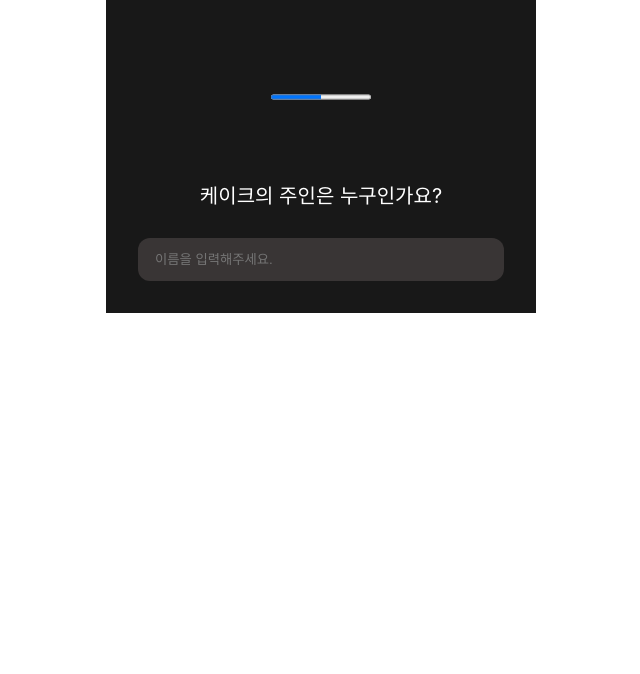
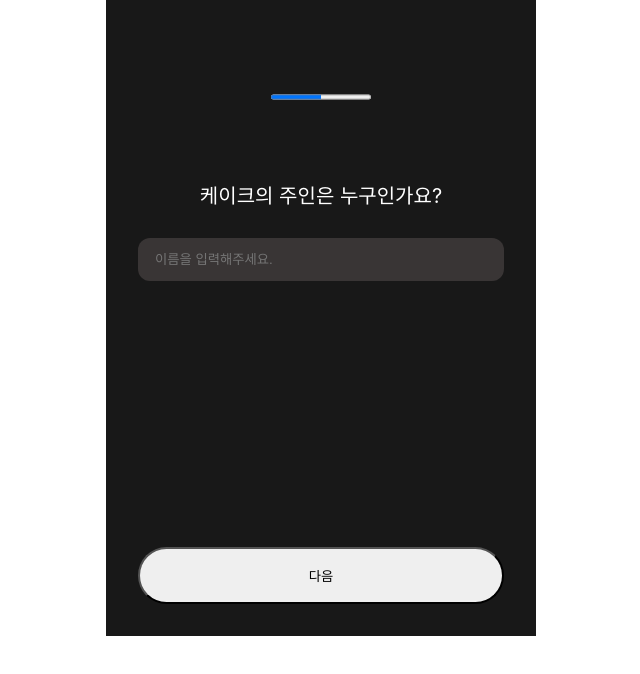
Before and after one commit to DO-SOPT-SOPKATHON-Web-1/Client, a React (Vite) app: page / in a window 1280 px wide. Shown: the top 674 px of the page, without its empty margins (319-959 px from the left). Built offline with nearby package versions, Linux system fonts and the light colour scheme; a web font is replaced by a local one.

Commit message:
design : ui 제작 중

```diff
--- a/src/pages/SignUpPage.jsx
+++ b/src/pages/SignUpPage.jsx
@@ -8,6 +8,7 @@ function SignUpPage() {
       <InputBox>
         <Input placeholder="이름을 입력해주세요." />
       </InputBox>
+      <Button>다음</Button>
     </SignUpBox>
   );
 }
@@ -33,8 +34,14 @@ const InputBox = styled.div`
 `;
 const Input = styled.input`
   padding: 1.4rem 1.7rem;
+  margin-bottom: 26.6rem;
   border-radius: 1.2rem;
   border: none;
   background-color: ${({ theme }) => theme.colors.gray09};
 `;
+const Button = styled.button`
+  padding: 1.7rem 9.5rem;
+  border-radius: 2.9rem;
+  width: 100%;
+`;
 export default SignUpPage;
```
